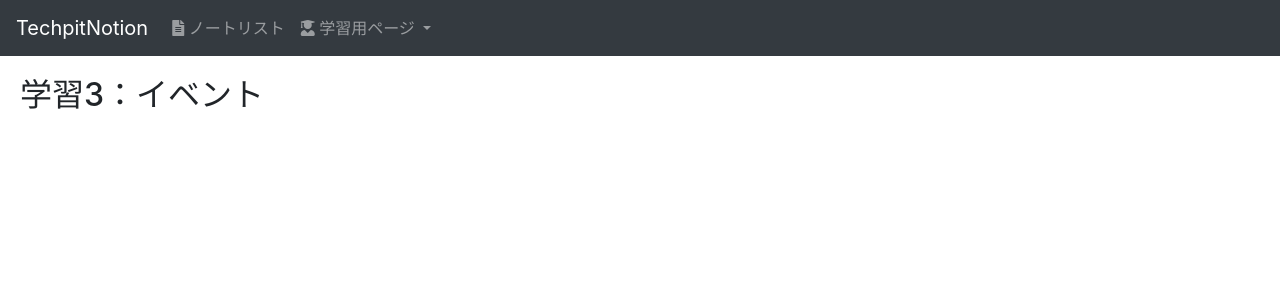
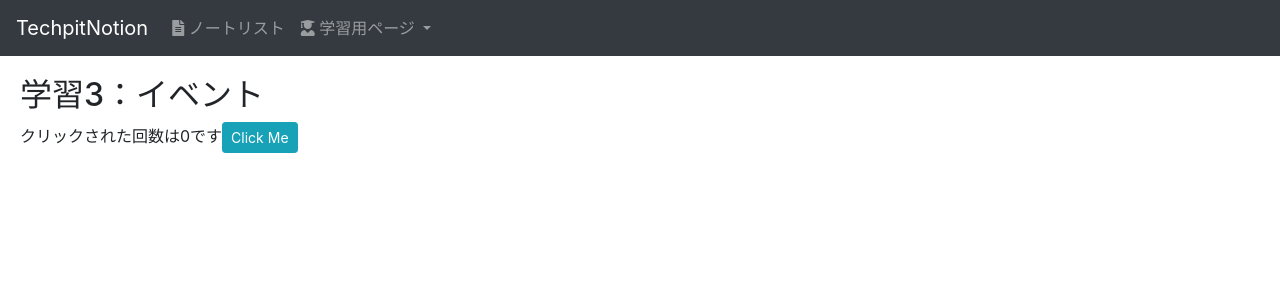
Before and after one commit to KNR1009/vue-notion, a Vue app: page /study/event in a window 1280 px wide. Shown: the top 300 px of the page. Built offline with nearby package versions, Linux system fonts and the light colour scheme.

Commit message:
クリックイベントの追加

```diff
--- a/src/components/study/EventPage.vue
+++ b/src/components/study/EventPage.vue
@@ -1,11 +1,26 @@
 <template>
   <div class="event-page">
     <h2>学習3：イベント</h2>
+    <span>クリックされた回数は{{ count }}です</span>
+    <button id="button" class="btn btn-sm btn-info" @click="onClickButton()">
+      Click Me
+    </button>
   </div>
 </template>
 
 <script>
-export default {};
+export default {
+  data() {
+    return {
+      count: 0,
+    };
+  },
+  methods: {
+    onClickButton: function () {
+      this.count++;
+    },
+  },
+};
 </script>
 
 <style scoped>
```
